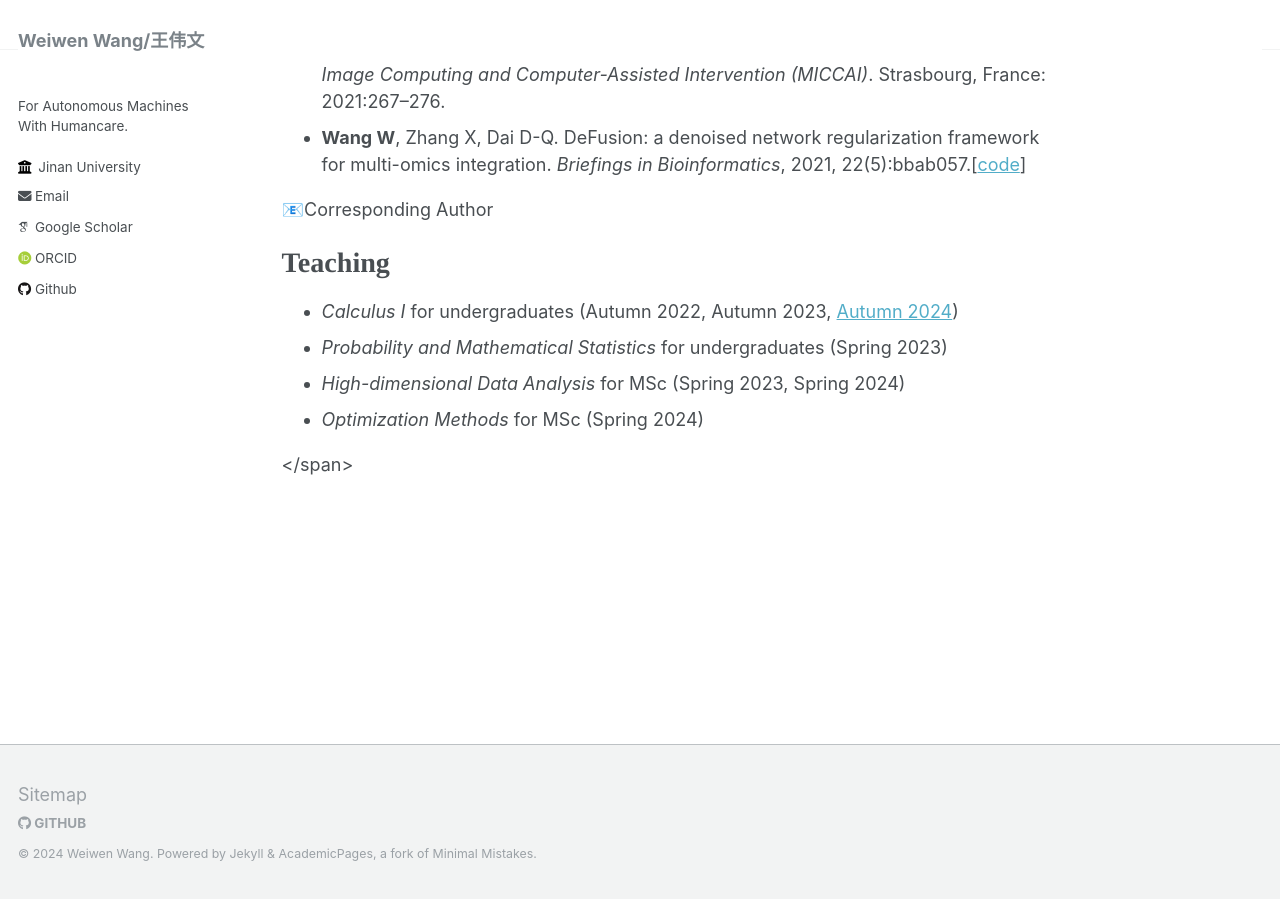
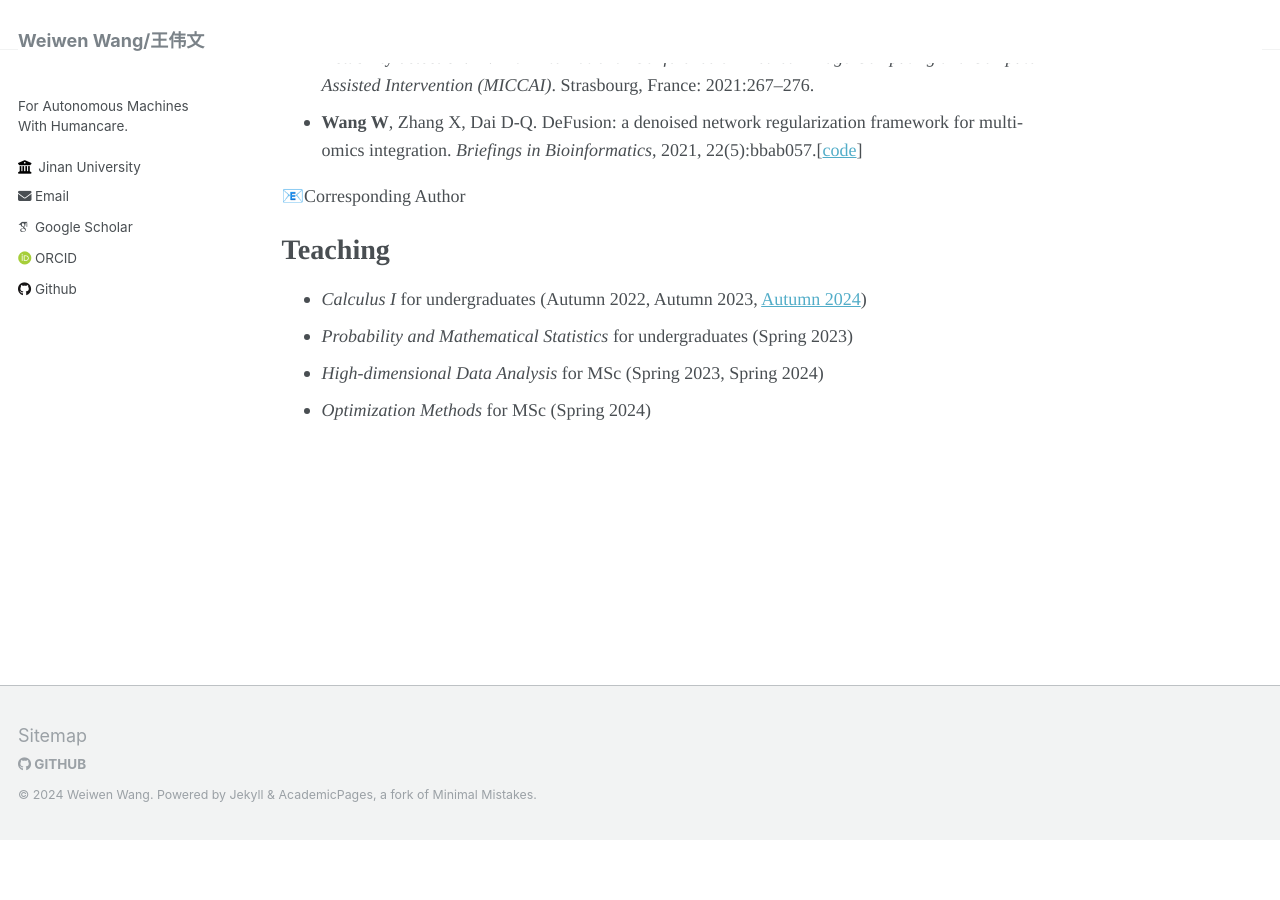
Before and after one commit to wangyuanhao/wangyuanhao.github.io, a Jekyll site: the page built from _pages/about.md, in a window 1280 px wide and 900 px high, scrolled down 1042 px. Built offline with Jekyll 4.4.1, drawn with Linux system fonts in a browser that asks for light colours; some web fonts are replaced; after the commit the page ends 1883 px from its top, so only the background shows below that.

Commit message:
Update about.md

```diff
--- a/_pages/about.md
+++ b/_pages/about.md
@@ -12,27 +12,25 @@ redirect_from:
 <span style="font-family: 'Times', sans-serif;">About me</span>
 ======
 
-<img src="../images/IMG_6986.jpg" style="zoom:50%;" />
+<span style="font-family: 'Times', sans-serif;">I am currently working in the Department of Mathematics at Jinan (暨南) University in Guangzhou, China. I got my PhD in applied mathematics at Sun Yat-sen University in 2022. My research focuses on developing advanced **non-i.i.d.-oriented machine learning algorithms** for heterogeneous biomedical data, including multi-omics and single-cell data, as well as histopathological images.</span>
 
-<span style="font-family: 'Times', sans-serif;">I am currently working in the Department of Mathematics at Jinan (暨南) University in Guangzhou, China. I got my PhD in applied mathematics at Sun Yat-sen University in 2022. My research focuses on developing advanced **non-i.i.d.-oriented machine learning algorithms** for heterogeneous biomedical data, including multi-omics and single-cell data, as well as histopathological images.</span>
+<img src="../images/IMG_6986.jpg" style="zoom:50%;" class="center"/>
 
 <span style="font-family: 'Times', sans-serif;">Publications</span>
 ======
 * <span style="font-family: 'Times', sans-serif;">Lai Z-R, **Wang W📧**. Invariant risk minimization is a total variation model. In: *Proceedings of the 41st International Conference on Machine Learning (ICML 2024)*. Vienna, Austria: 2024: 25913-25935. [[code](https://github.com/laizhr/IRM-TV)]</span>
 * <span style="font-family: 'Times', sans-serif;">Yang J, **Wang W📧**, Zhang X. scSemiGCN: boosting cell-type annotation from noise-resistant graph neural networks with extremely limited supervision. *Bioinformatics*, 2024, 40(2): btae091.[[code](https://github.com/Jane9898/scSemiGCN)]</span>
-* **Wang W**, Zhang X, Dai D-Q. springD2A: capturing uncertainty in disease-drug association prediction. *Bioinformatics*, 2022, 38(5):1353–1360.[[code](https://github.com/wangyuanhao/springD2A)]
-* Zhang X, **Wang W**, Ren C-X, Dai D-Q. Learning representation for multiple biological networks via a robust graph regularized integration approach. *Briefings in Bioinformatics*, 2022, 23(1):bbab409.[[code](https://github.com/XWenZhang/EnMUGR)]
-* Song W, **Wang W**, Dai D-Q. Subtype-WESLR: identifying cancer subtype with weighted ensemble sparse latent representation of multi-view data. *Briefings in Bioinformatics*, 2022, 23(1):bbab398.[[code](https://github.com/songwenjing123/subtype-WESLR)]
-*  Liu Y, **Wang W**, Ren C-X, Dai D-Q. MetaCon: meta contrastive learning for microsatellite instability detection. In: *24th International Conference on Medical Image Computing and Computer-Assisted Intervention (MICCAI)*. Strasbourg, France: 2021:267–276.
-* **Wang W**, Zhang X, Dai D-Q. DeFusion: a denoised network regularization framework for multi-omics integration. *Briefings in Bioinformatics*, 2021, 22(5):bbab057.[[code](https://github.com/wangyuanhao/DeFusion)]
+* <span style="font-family: 'Times', sans-serif;">**Wang W**, Zhang X, Dai D-Q. springD2A: capturing uncertainty in disease-drug association prediction. *Bioinformatics*, 2022, 38(5):1353–1360.[[code](https://github.com/wangyuanhao/springD2A)]</span>
+* <span style="font-family: 'Times', sans-serif;">Zhang X, **Wang W**, Ren C-X, Dai D-Q. Learning representation for multiple biological networks via a robust graph regularized integration approach. *Briefings in Bioinformatics*, 2022, 23(1):bbab409.[[code](https://github.com/XWenZhang/EnMUGR)]</span>
+* <span style="font-family: 'Times', sans-serif;">Song W, **Wang W**, Dai D-Q. Subtype-WESLR: identifying cancer subtype with weighted ensemble sparse latent representation of multi-view data. *Briefings in Bioinformatics*, 2022, 23(1):bbab398.[[code](https://github.com/songwenjing123/subtype-WESLR)]</span>
+*  <span style="font-family: 'Times', sans-serif;">Liu Y, **Wang W**, Ren C-X, Dai D-Q. MetaCon: meta contrastive learning for microsatellite instability detection. In: *24th International Conference on Medical Image Computing and Computer-Assisted Intervention (MICCAI)*. Strasbourg, France: 2021:267–276.</span>
+* <span style="font-family: 'Times', sans-serif;">**Wang W**, Zhang X, Dai D-Q. DeFusion: a denoised network regularization framework for multi-omics integration. *Briefings in Bioinformatics*, 2021, 22(5):bbab057.[[code](https://github.com/wangyuanhao/DeFusion)]</span>
 
-📧Corresponding Author
+<span style="font-family: 'Times', sans-serif;">📧Corresponding Author</span>
 
 <span style="font-family: 'Times', sans-serif;">Teaching</span>
 ======
-* *Calculus I* for undergraduates (Autumn 2022, Autumn 2023, [Autumn 2024](https://wangyuanhao.github.io/calculus_course_webpage/))
-* *Probability and Mathematical Statistics* for undergraduates (Spring 2023)
-* *High-dimensional Data Analysis* for MSc (Spring 2023, Spring 2024)
-* *Optimization Methods* for MSc (Spring 2024)
-
-</span>
+* <span style="font-family: 'Times', sans-serif;">*Calculus I* for undergraduates (Autumn 2022, Autumn 2023, [Autumn 2024](https://wangyuanhao.github.io/calculus_course_webpage/))</span>
+* <span style="font-family: 'Times', sans-serif;">*Probability and Mathematical Statistics* for undergraduates (Spring 2023)</span>
+* <span style="font-family: 'Times', sans-serif;">*High-dimensional Data Analysis* for MSc (Spring 2023, Spring 2024)</span>
+* <span style="font-family: 'Times', sans-serif;">*Optimization Methods* for MSc (Spring 2024)</span>
```
